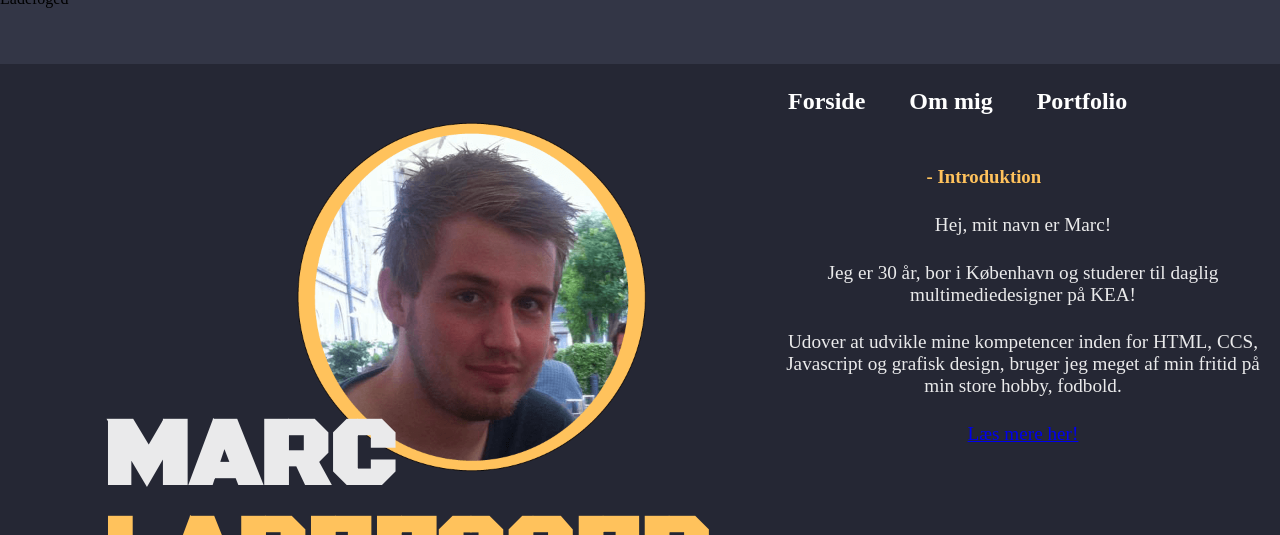
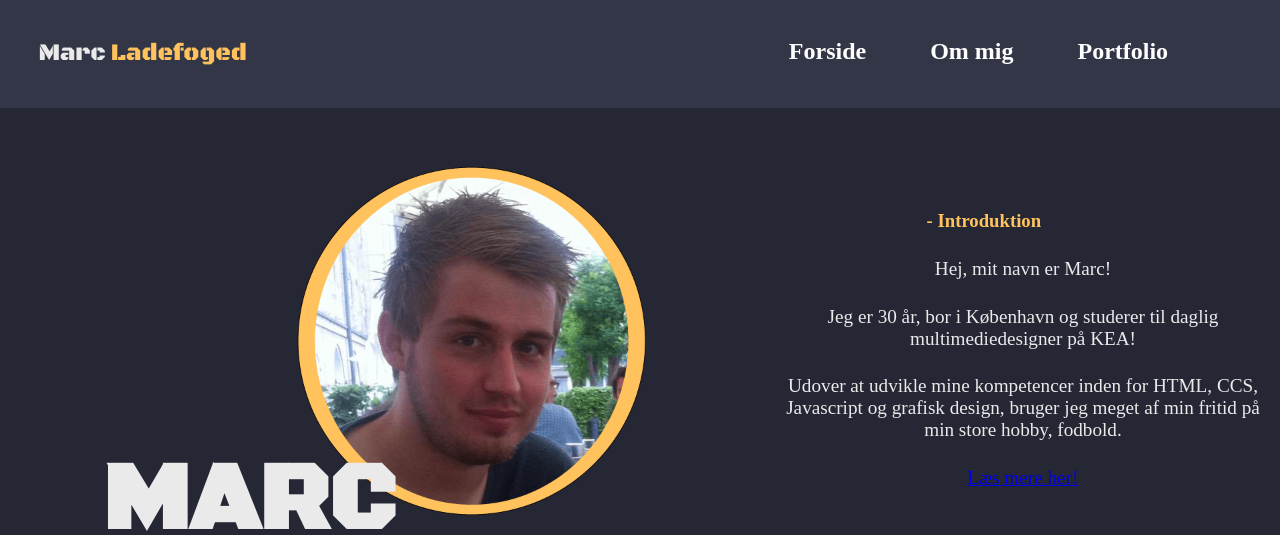
Before and after one commit to marcladefoged/eksamensprojekt, a plain HTML site: page index.html in a window 1280 px wide. Shown: the top 535 px of the page. Drawn offline with Linux system fonts and the light colour scheme.

Commit message:
Logo added to header

```diff
--- a/forside.css
+++ b/forside.css
@@ -11,10 +11,27 @@ img {
 /*HEADER*/
 header {
     background-color: #333646;
+    display: flex;
     height: 10vw;
     margin-left: -8px;
-    margin-top: -60px;
+    margin-top: -8px;
     width: 102%;
+}
+
+#logofornavn p {
+    color: #eaeaeb;
+    font-family: 'Black Ops One', cursive;
+    font-size: 1.5rem;
+    margin-left: 3vw;
+    margin-top: 3vw;
+}
+
+#logoefternavn p {
+    color: #ffc25c;
+    font-family: 'Black Ops One', cursive;
+    font-size: 1.5rem;
+    margin-left: 5px;
+    margin-top: 3vw;
 }
 
 .navbar {
@@ -24,8 +41,8 @@ header {
 nav {
     position: absolute;
     z-index: 2;
-    margin-top: 5vw;
-    margin-left: 60vw;
+    margin-top: 3vw;
+    margin-left: 40vw;
 
 }
 
@@ -34,7 +51,7 @@ nav a {
     font-size: 1.5rem;
     font-weight: 900;
     text-decoration: none;
-    padding: 20px;
+    padding: 30px;
 }
 
 nav a:hover {
--- a/index.html
+++ b/index.html
@@ -19,12 +19,13 @@
         <div id="logoefternavn">
             <p>Ladefoged</p>
         </div>
-
-        <nav id="nav">
-            <a href="#home">Forside</a>
-            <a href="ommig.html">Om mig</a>
-            <a href="#portfolio.html">Portfolio</a>
-        </nav>
+        <div>
+            <nav id="nav">
+                <a href="#home">Forside</a>
+                <a href="ommig.html">Om mig</a>
+                <a href="#portfolio.html">Portfolio</a>
+            </nav>
+        </div>
     </header>
 
     <section id="first_section">
```
